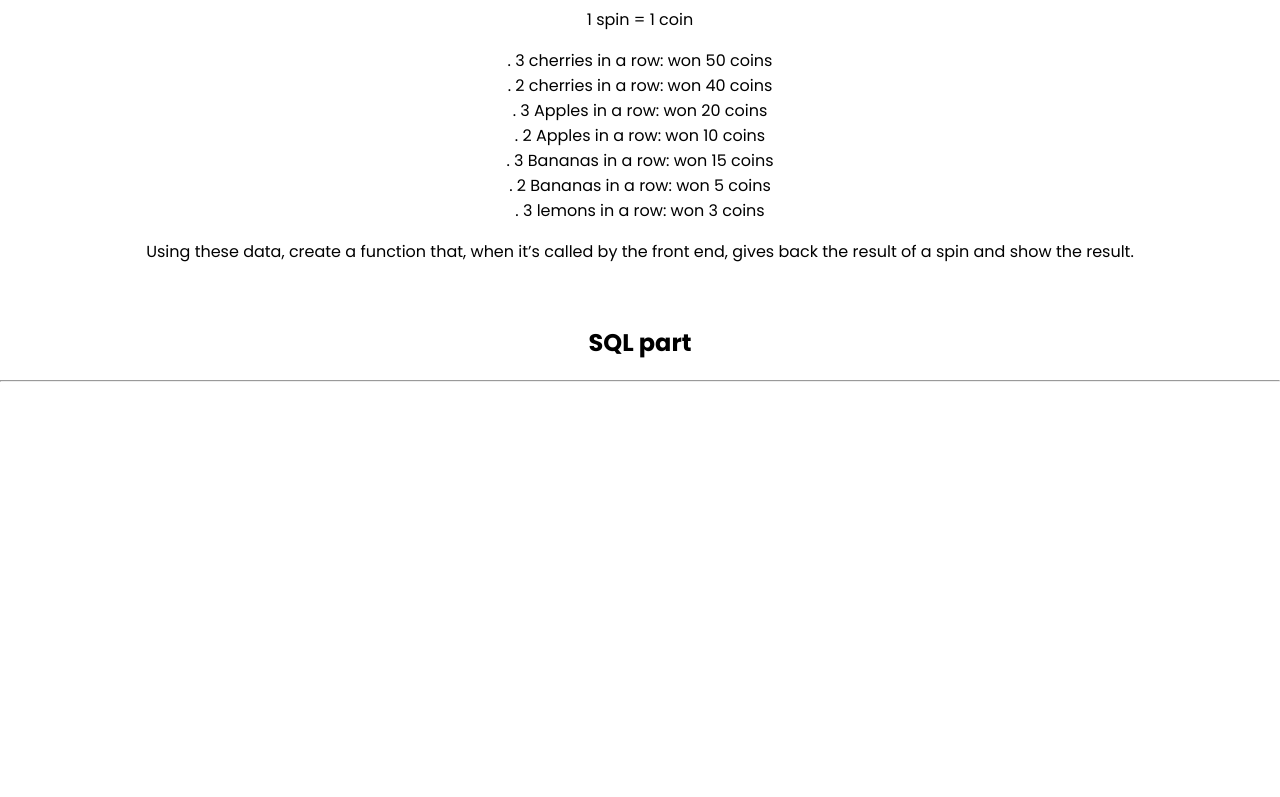
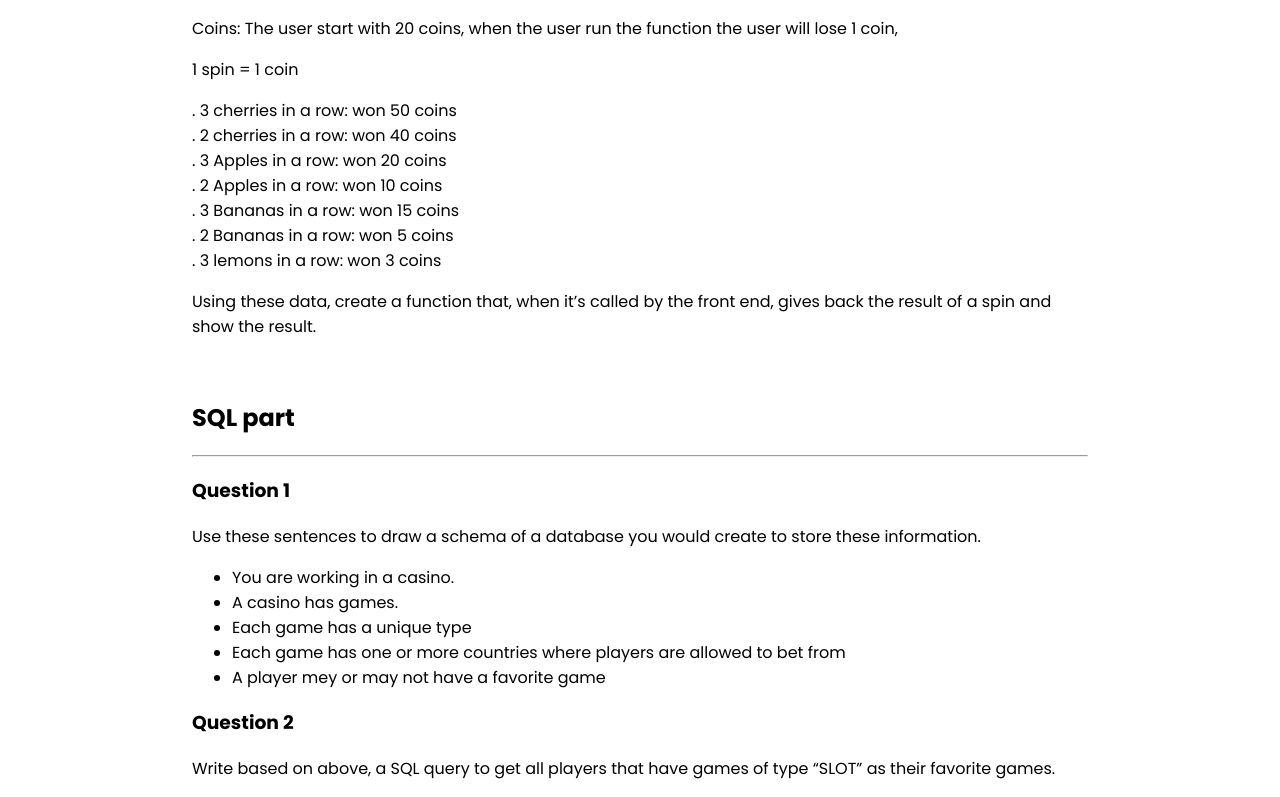
Before and after one commit to Abeldlp/fullstacktest, a React (Create React App) app in the folder client/: page / in a window 1280 px wide. Shown: the part 879-1676 px from the top of the page. Before the commit the page ends 1269 px from the top, so only its background shows below. Built offline with nearby package versions, Linux system fonts and the light colour scheme.

Commit message:
First repository save

```diff
--- a/client/src/components/Home.js
+++ b/client/src/components/Home.js
@@ -2,14 +2,14 @@ import React from "react";
 
 export default function Home() {
   return (
-    <div>
-      <h1>Fullstack test questions</h1>
+    <div style={{ width: "70%", margin: "auto", textAlign: "left" }}>
+      <h1 style={{ textAlign: "center" }}>Fullstack test questions</h1>
       <p>
         Below you can find the questions asked on this test. Each question has a
         link in the navbar.
       </p>
       <p>Read each question and to the correspondat page to see the answer.</p>
-      <h2>Questions</h2>
+      <h2 style={{ textAlign: "center" }}>Questions</h2>
       <hr />
       <h3>Question 1</h3>
       <p>
@@ -62,6 +62,26 @@ export default function Home() {
       <br />
       <h2>SQL part</h2>
       <hr />
+      <h3>Question 1</h3>
+      <p>
+        Use these sentences to draw a schema of a database you would create to
+        store these information.
+      </p>
+      <ul>
+        <li>You are working in a casino.</li>
+        <li>A casino has games.</li>
+        <li>Each game has a unique type</li>
+        <li>
+          Each game has one or more countries where players are allowed to bet
+          from
+        </li>
+        <li>A player mey or may not have a favorite game</li>
+      </ul>
+      <h3>Question 2</h3>
+      <p>
+        Write based on above, a SQL query to get all players that have games of
+        type “SLOT” as their favorite games.
+      </p>
     </div>
   );
 }
--- a/client/src/components/Question2.js
+++ b/client/src/components/Question2.js
@@ -15,7 +15,9 @@ export default class Question2 extends Component {
     this.handleSelection = this.handleSelection.bind(this);
     this.handleSubmit = this.handleSubmit.bind(this);
   }
+
   /*
+  IF YOU want to fetch data and show it before users interaction
   async componentDidMount() {
     const data = await fetch("https://restcountries.eu/rest/v2/all");
     const countries = await data.json();
```
